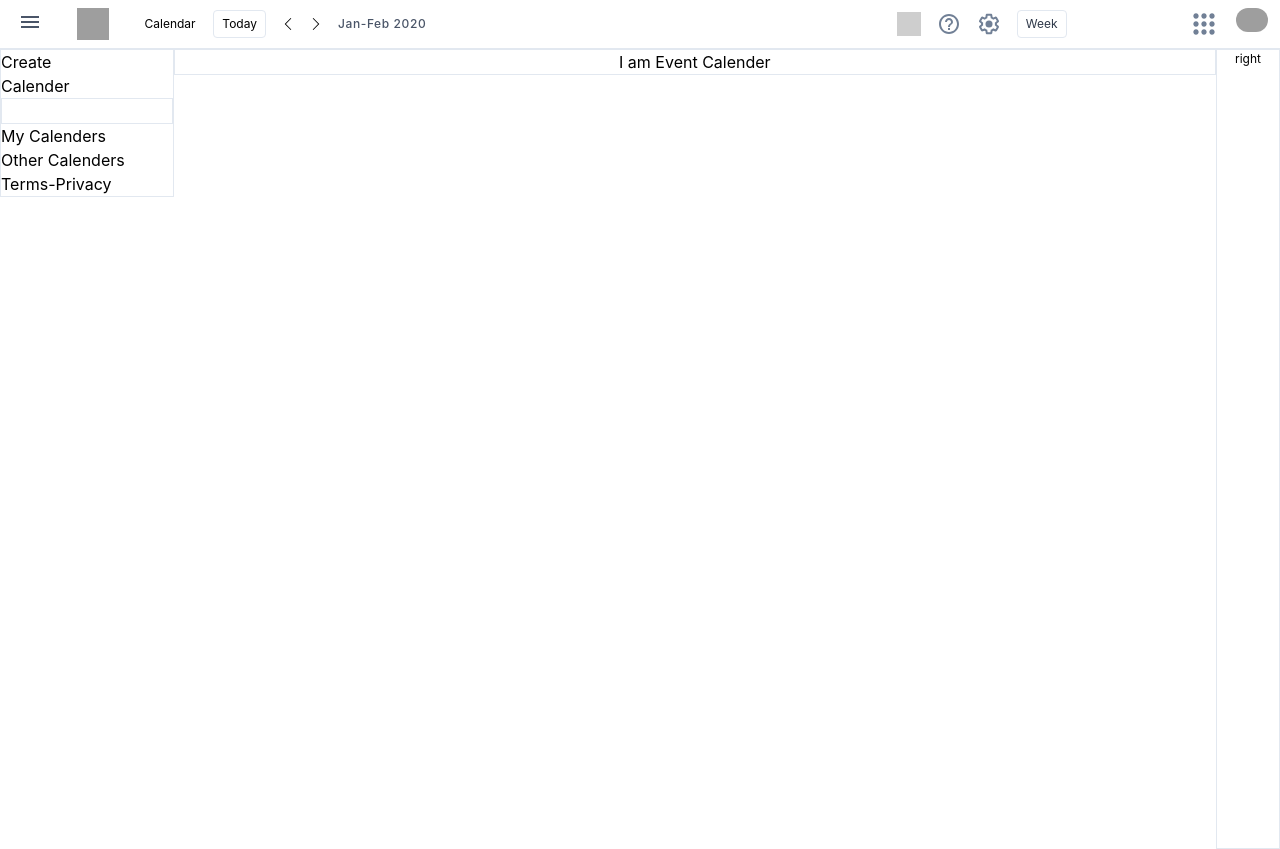
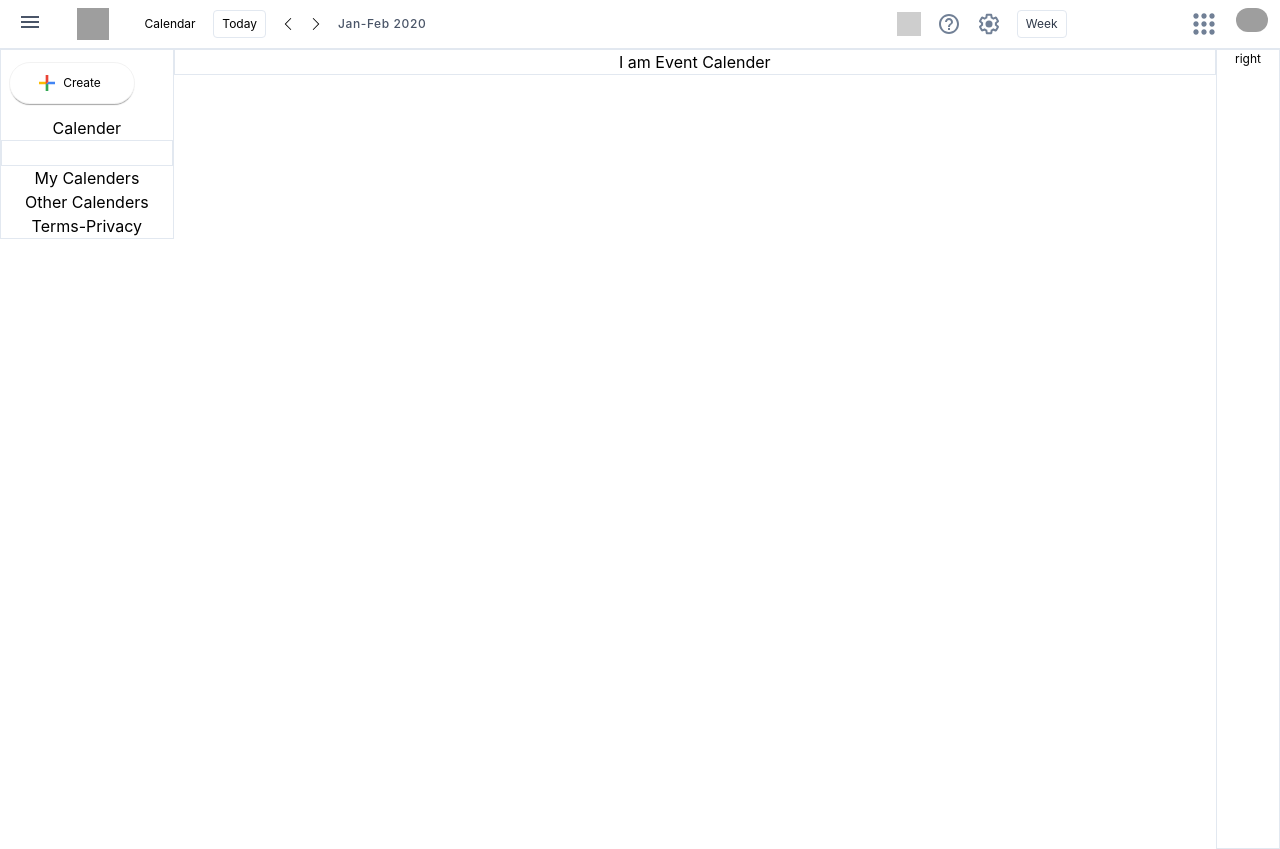
Before and after one commit to fir0j/Google-Calender, a React (Create React App) app: page / in a window 1280 px wide. Built offline with nearby package versions, Linux system fonts and the light colour scheme; grey boxes are pictures that could not be loaded; the HTML template or start-up script is replaced by a standard one.

Commit message:
added create button

```diff
--- a/initialize_tailwind/tailwind_initials.css
+++ b/initialize_tailwind/tailwind_initials.css
@@ -25,6 +25,16 @@
 	@apply bg-indigo-600;
 }
 
+.shadow-full {
+	border: 1px solid rgba(128, 128, 128, 0.10);
+	box-shadow: 0px 2px 1px -1px rgba(128, 128, 128, 0.7);
+}
+
+.shadow-full:hover {
+	box-shadow: 0px 4px 9px -2px gray;
+	background-color: rgba(128, 128, 128, 0.04);
+}
+
 @screen sm {
 	.btn {
 		@apply text-base;
--- a/src/components/Sidebar.component.js
+++ b/src/components/Sidebar.component.js
@@ -1,10 +1,20 @@
 import React from 'react';
 export const Sidebar = () => {
 	return (
-		<div className="w-full border">
-			<div>
-				<button>Create</button>
+		<div className="w-full border text-center">
+			<div className="py-2 ml-2 mt-3 mb-3 flex justify-center rounded-full text-xs items-center cursor-pointer shadow-full">
+				<div>
+					<svg className="w-6 h-6" viewBox="0 0 36 36">
+						<path fill="#34A853" d="M16 16v14h4V20z" />
+						<path fill="#4285F4" d="M30 16H20l-4 4h14z" />
+						<path fill="#FBBC05" d="M6 16v4h10l4-4z" />
+						<path fill="#EA4335" d="M20 16V6h-4v14z" />
+						<path fill="none" d="M0 0h36v36H0z" />
+					</svg>
+				</div>
+				<div className="ml-1 pr-2">Create</div>
 			</div>
+
 			<div>Calender</div>
 			<div>
 				<input className="w-full border" type="text" />
```
Also changed, not shown: public/css_framework/tailwind.css.
